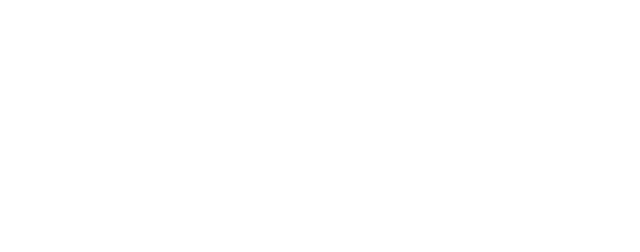
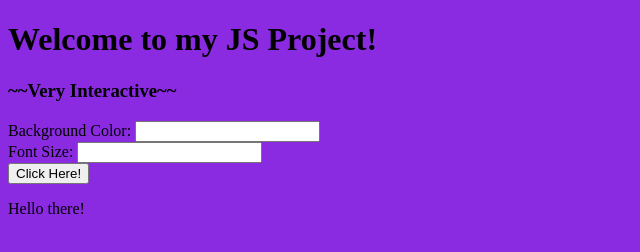
Before and after one commit to numster-22/personal4599, a plain HTML site: page 00-intro/index.html in a window 1280 px wide. Shown: the whole page, without its empty margins (0-640 px from the left). Drawn offline with Linux system fonts and the light colour scheme.

Commit message:
Write HTML and CSS for intro

```diff
--- a/00-intro/index.html
+++ b/00-intro/index.html
@@ -2,3 +2,26 @@
 <!-- 1. Add elements         -->
 <!-- 2. Tag elements         -->
 <!-- 3. Link CSS and JS      -->
+<!DOCTYPE html>
+<html lang="en">
+<head>
+    <meta charset="UTF-8">
+    <meta name="viewport" content="width=device-width, initial-scale=1.0">
+    <title>First JS project</title>
+    <link rel="stylesheet" href="intro.css">
+    <!-- <link rel="" href=""> -->
+</head>
+<body>
+    <h1>Welcome to my JS Project!</h1>
+    <h3>~~Very Interactive~~</h3>
+
+    <label>Background Color: </label>
+    <input id="color-field">
+    <br>
+    <label>Font Size: </label>
+    <input type="number" id="font-size-field">
+    <br>
+    <button id="click-button">Click Here!</button>
+    <p id="text">Hello there!</p>
+</body>
+</html>
--- a/00-intro/intro.css
+++ b/00-intro/intro.css
@@ -6,3 +6,7 @@
    3. elementtype (all elements of one type)
    4. * (all elements)
  */
+
+body {
+  background-color: blueviolet;
+}
```
